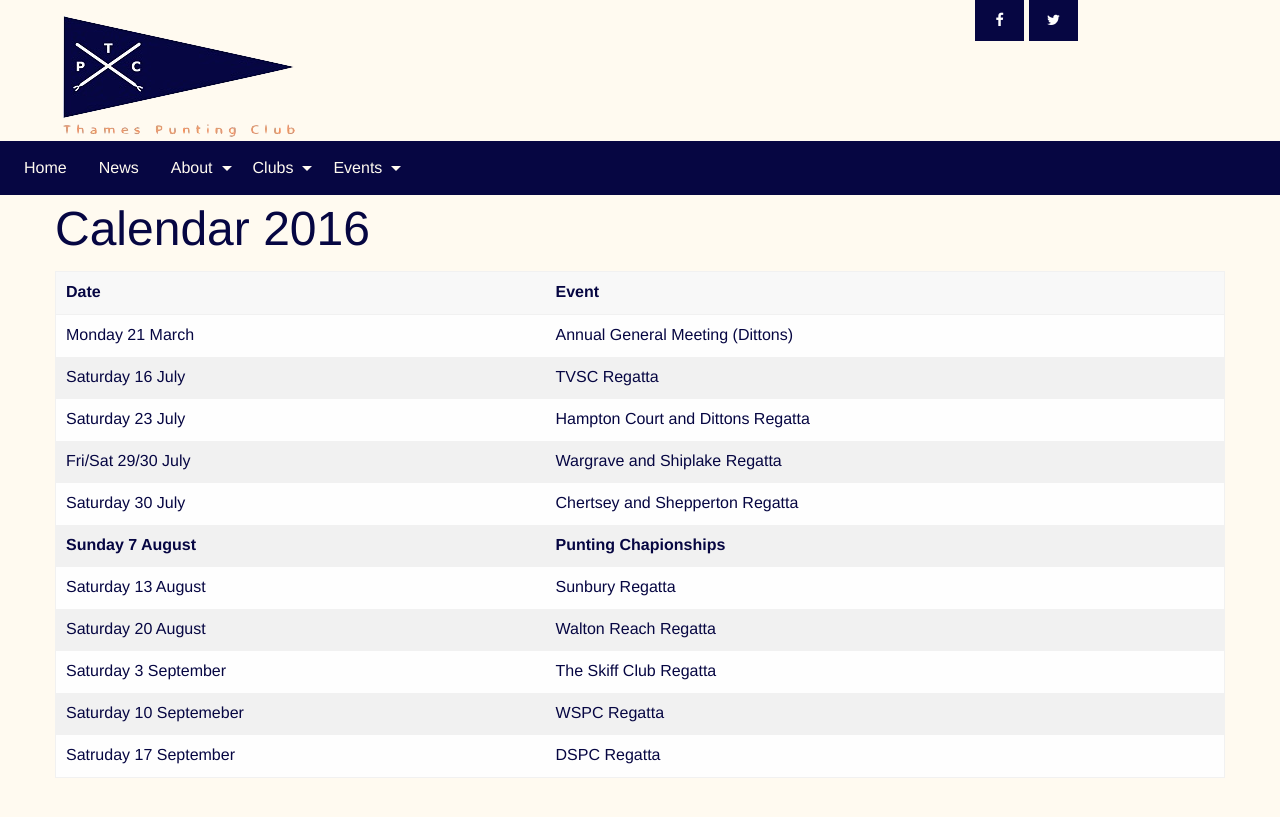
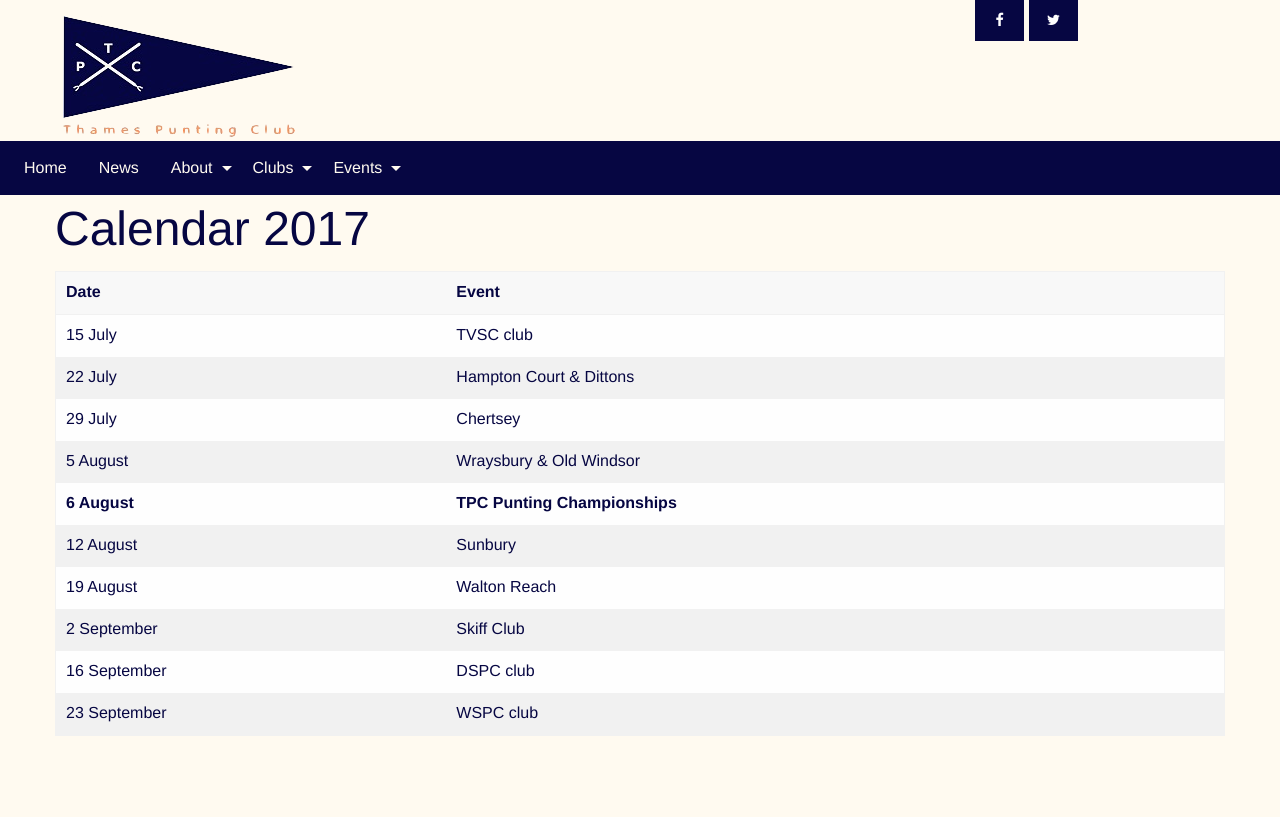
Before and after one commit to mrpsharp/thames-punting-club, a Jekyll site: the page built from calendar.md, in a window 1280 px wide. Shown: the top 817 px of the page. Built offline with Jekyll 4.4.1, drawn with Linux system fonts in a browser that asks for light colours; nearby versions of some CDN libraries.

Commit message:
updated calendar

```diff
--- a/calendar.md
+++ b/calendar.md
@@ -2,18 +2,17 @@
 title: Calendar
 layout: page
 ---
-# Calendar 2016
+# Calendar 2017
 
-| Date                   | Event                             |
-|:-----------------------|:----------------------------------|
-| Monday 21 March        | Annual General Meeting (Dittons)  |
-| Saturday 16 July       | TVSC Regatta                      |
-| Saturday 23 July       | Hampton Court and Dittons Regatta |
-| Fri/Sat 29/30 July     | Wargrave and Shiplake Regatta     |
-| Saturday 30 July       | Chertsey and Shepperton Regatta   |
-| **Sunday 7 August**    | **Punting Chapionships**          |
-| Saturday 13 August     | Sunbury Regatta                   |
-| Saturday 20 August     | Walton Reach Regatta              |
-| Saturday 3 September   | The Skiff Club Regatta            |
-| Saturday 10 Septemeber | WSPC Regatta                      |
-| Satruday 17 September  | DSPC Regatta                      |
+| Date         | Event                         |
+|:-------------|:------------------------------|
+| 15 July      | TVSC club                     |
+| 22 July      | Hampton Court & Dittons       |
+| 29 July      | Chertsey                      |
+| 5 August     | Wraysbury & Old Windsor       |
+| **6 August** | **TPC Punting Championships** |
+| 12 August    | Sunbury                       |
+| 19 August    | Walton Reach                  |
+| 2 September  | Skiff Club                    |
+| 16 September | DSPC club                     |
+| 23 September | WSPC club                     |
```
